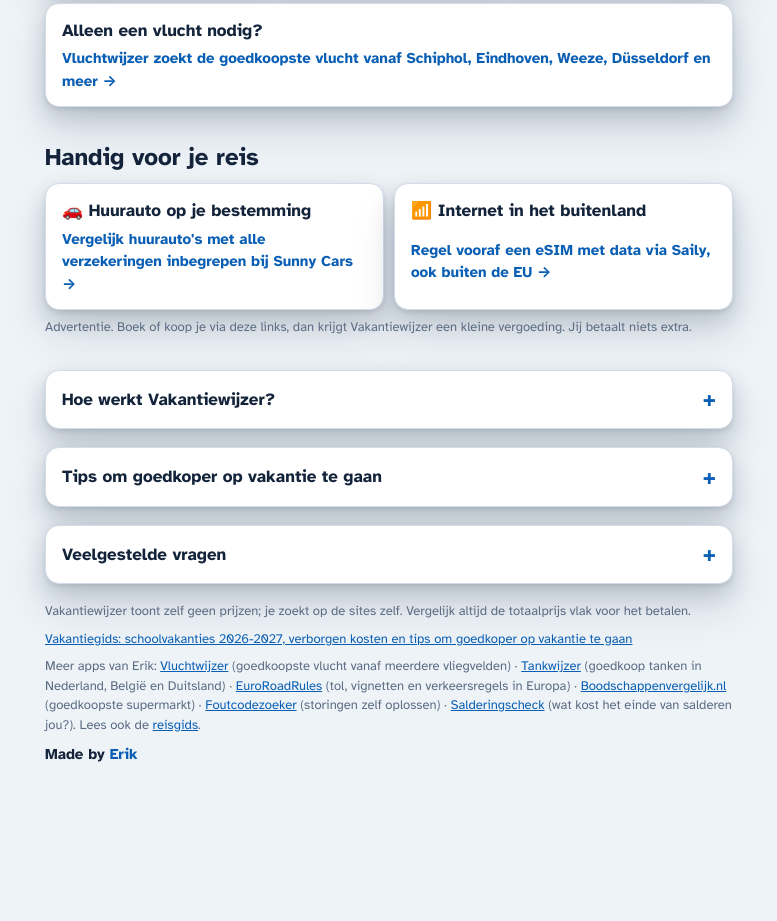
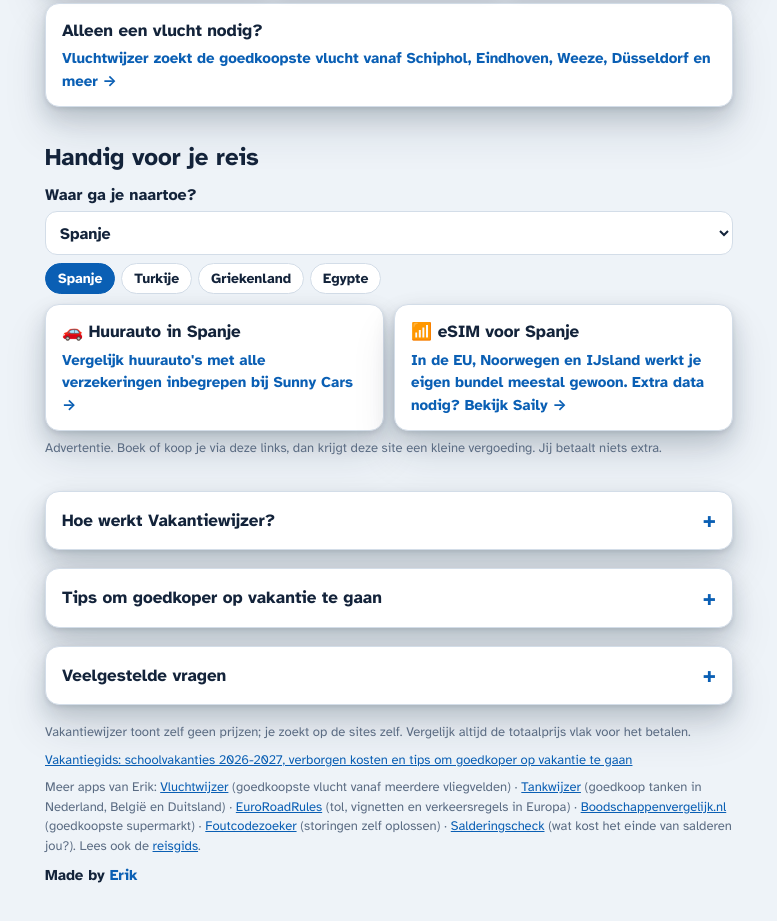
Before and after one commit to djbeltman35-arch/vakantiewijzer, a plain HTML site: page site/index.html in a window 1280 px wide. Shown: the part 1564-2485 px from the top of the page, without its empty margins (481-1258 px from the left). Before the commit the page ends 2394 px from the top, so only its background shows below. Drawn offline with Linux system fonts and the light colour scheme.

Commit message:
Bestemmingskiezer: huurauto (Sunny Cars) en eSIM (Saily) met deeplink per land
Co-Authored-By: Claude Opus 5.5 <noreply@anthropic.com>
Claude-Session: https://claude.ai/code/session_01Lxu2CyLGSfNCLxeu15Dh1J

```diff
--- a/site/index.html
+++ b/site/index.html
@@ -134,7 +134,7 @@ footer .made a{color:var(--accent);text-decoration:none}
 }
 @media (min-width:960px) and (max-height:820px){form.card{position:static}}
 @media (prefers-reduced-motion:reduce){*{scroll-behavior:auto!important}}
-.partners{margin:14px 0}.partners h2{margin:0 0 8px}.pgrid{display:grid;gap:10px}@media(min-width:700px){.pgrid{grid-template-columns:1fr 1fr}}.partners .ad{font-size:13px;color:var(--muted);margin:8px 0 0}
+.partners{margin:14px 0}.partners h2{margin:0 0 8px}.pgrid{display:grid;gap:10px;margin-top:10px}@media(min-width:700px){.pgrid{grid-template-columns:1fr 1fr}}.partners .ad{font-size:13px;color:var(--muted);margin:8px 0 0}.rp-l{display:grid;gap:4px;font-weight:700}.rp-l select{padding:10px;border:1px solid var(--line);border-radius:12px;font:inherit;background:var(--paper);color:var(--ink)}.rp-chips{display:flex;gap:6px;flex-wrap:wrap;margin-top:8px}.rp-chips button{border:1px solid var(--line);background:var(--paper);color:var(--ink);border-radius:999px;padding:6px 12px;font:600 14px var(--f-body);cursor:pointer}.rp-chips button.on{background:var(--accent);color:var(--accent-ink);border-color:var(--accent)}[hidden]{display:none!important}
 .sister{display:grid;gap:4px;padding:14px 16px;border-radius:14px;border:1px solid var(--line);background:var(--paper);text-decoration:none;color:var(--ink)}
 .sister b{font-size:17px}.sister span{color:var(--accent);font-weight:700;font-size:15px}
 .sister:hover{border-color:var(--accent)}
@@ -280,14 +280,27 @@ form.card{box-shadow:var(--lift-hi)}
 
 <a class="sister" href="https://vluchtwijzer.netlify.app/"><b>Alleen een vlucht nodig?</b><span>Vluchtwijzer zoekt de goedkoopste vlucht vanaf Schiphol, Eindhoven, Weeze, Düsseldorf en meer →</span></a>
 
-<section class="partners" aria-labelledby="partH">
+<section class="partners" aria-labelledby="partH" id="reispartner">
   <h2 id="partH">Handig voor je reis</h2>
+  <label class="rp-l"><span>Waar ga je naartoe?</span><select id="rpLand"><option value="0">Spanje</option><option value="1">Italië</option><option value="2">Portugal</option><option value="3">Griekenland</option><option value="4">Turkije</option><option value="5">Frankrijk</option><option value="6">Kroatië</option><option value="7">Cyprus</option><option value="8">Malta</option><option value="9">IJsland</option><option value="10">Noorwegen</option><option value="11">Oostenrijk</option><option value="12">Zwitserland</option><option value="13">Duitsland</option><option value="14">Engeland</option><option value="15">Schotland</option><option value="16">Ierland</option><option value="17">Marokko</option><option value="18">Curaçao</option><option value="19">Egypte</option><option value="20">Tunesië</option><option value="21">Kaapverdië</option><option value="22">Dubai (VAE)</option><option value="23">Verenigde Staten</option><option value="24">Mexico</option><option value="25">Dominicaanse Republiek</option><option value="26">Aruba</option><option value="27">Thailand</option><option value="28">Indonesië / Bali</option><option value="29">Japan</option></select></label>
+  <div class="rp-chips"><button type="button" data-rp="0">Spanje</button><button type="button" data-rp="4">Turkije</button><button type="button" data-rp="3">Griekenland</button><button type="button" data-rp="19">Egypte</button></div>
   <div class="pgrid">
-    <a class="sister" href="https://www.awin1.com/cread.php?awinmid=128671&amp;awinaffid=3152283&amp;clickref=vakantiewijzer" rel="sponsored noopener" target="_blank"><b>🚗 Huurauto op je bestemming</b><span>Vergelijk huurauto's met alle verzekeringen inbegrepen bij Sunny Cars →</span></a>
-    <a class="sister" href="https://www.awin1.com/cread.php?awinmid=128623&amp;awinaffid=3152283&amp;clickref=vakantiewijzer" rel="sponsored noopener" target="_blank"><b>📶 Internet in het buitenland</b><span>Regel vooraf een eSIM met data via Saily, ook buiten de EU →</span></a>
+    <a class="sister" id="rpCar" rel="sponsored noopener" target="_blank" href="https://www.awin1.com/cread.php?awinmid=128671&amp;awinaffid=3152283&amp;clickref=vakantiewijzer"><b id="rpCarB">🚗 Huurauto in Spanje</b><span>Vergelijk huurauto's met alle verzekeringen inbegrepen bij Sunny Cars →</span></a>
+    <a class="sister" id="rpSim" rel="sponsored noopener" target="_blank" href="https://www.awin1.com/cread.php?awinmid=128623&amp;awinaffid=3152283&amp;clickref=vakantiewijzer"><b id="rpSimB">📶 eSIM voor Spanje</b><span id="rpSimT">Mobiel internet via Saily →</span></a>
   </div>
-  <p class="ad">Advertentie. Boek of koop je via deze links, dan krijgt Vakantiewijzer een kleine vergoeding. Jij betaalt niets extra.</p>
+  <p class="ad">Advertentie. Boek of koop je via deze links, dan krijgt deze site een kleine vergoeding. Jij betaalt niets extra.</p>
 </section>
+<script>(function(){var D=[["Spanje", "spanje", "spain", true], ["Italië", "italie", "italy", true], ["Portugal", "portugal", "portugal", true], ["Griekenland", "griekenland", "greece", true], ["Turkije", "turkije", "turkey", false], ["Frankrijk", "frankrijk", "france", true], ["Kroatië", "kroatie", "croatia", true], ["Cyprus", "cyprus", "cyprus", true], ["Malta", "malta", "malta", true], ["IJsland", "ijsland", "iceland", true], ["Noorwegen", "noorwegen", "norway", true], ["Oostenrijk", "oostenrijk", "austria", true], ["Zwitserland", "zwitserland", "switzerland", false], ["Duitsland", "duitsland", "germany", true], ["Engeland", "engeland", "united-kingdom", false], ["Schotland", "schotland", "united-kingdom", false], ["Ierland", "ierland", "ireland", true], ["Marokko", "marokko", "morocco", false], ["Curaçao", "curacao", "curacao", false], ["Egypte", "", "egypt", false], ["Tunesië", "", "tunisia", false], ["Kaapverdië", "", "cape-verde", false], ["Dubai (VAE)", "", "united-arab-emirates", false], ["Verenigde Staten", "", "united-states", false], ["Mexico", "", "mexico", false], ["Dominicaanse Republiek", "", "dominican-republic", false], ["Aruba", "", "aruba", false], ["Thailand", "", "thailand", false], ["Indonesië / Bali", "", "indonesia", false], ["Japan", "", "japan", false]],S="vakantiewijzer";
+function aw(m,u){return "https://www.awin1.com/cread.php?awinmid="+m+"&awinaffid=3152283&clickref="+S+"&ued="+encodeURIComponent(u);}
+function zet(i){var d=D[i];if(!d)return;var sel=document.getElementById("rpLand");sel.value=i;
+var c=document.getElementById("rpCar");if(d[1]){c.hidden=false;c.href=aw(128671,"https://www.sunnycars.nl/auto-huren/"+d[1]+"/");document.getElementById("rpCarB").textContent="🚗 Huurauto in "+d[0];}else{c.hidden=true;}
+document.getElementById("rpSim").href=aw(128623,"https://saily.com/nl/esim-"+d[2]+"/");document.getElementById("rpSimB").textContent="📶 eSIM voor "+d[0];
+document.getElementById("rpSimT").textContent=d[3]?"In de EU, Noorwegen en IJsland werkt je eigen bundel meestal gewoon. Extra data nodig? Bekijk Saily →":"Buiten de EU is roamen duur. Regel vooraf data via Saily →";
+document.querySelectorAll("#reispartner [data-rp]").forEach(function(b){b.classList.toggle("on",+b.dataset.rp===i);});
+try{localStorage.setItem("rp_land",i);}catch(e){}}
+document.getElementById("rpLand").addEventListener("change",function(e){zet(+e.target.value);});
+document.querySelector("#reispartner .rp-chips").addEventListener("click",function(e){var b=e.target.closest("[data-rp]");if(b)zet(+b.dataset.rp);});
+var st=0;try{st=+(localStorage.getItem("rp_land")||0);}catch(e){}zet(st);})();</script>
 
 <details class="card">
   <summary>Hoe werkt Vakantiewijzer?</summary>
--- a/site/sw.js
+++ b/site/sw.js
@@ -1,4 +1,4 @@
-const CACHE = "vakantiewijzer-v10";
+const CACHE = "vakantiewijzer-v11";
 const SHELL = ["./", "index.html", "manifest.webmanifest", "icon-192.png", "icon-512.png", "fonts/big-shoulders-display-800.woff2", "fonts/atkinson-hyperlegible-400.woff2", "fonts/atkinson-hyperlegible-700.woff2"];
 self.addEventListener("install", e => {
   e.waitUntil(caches.open(CACHE).then(c => c.addAll(SHELL)).then(() => self.skipWaiting()));
```
